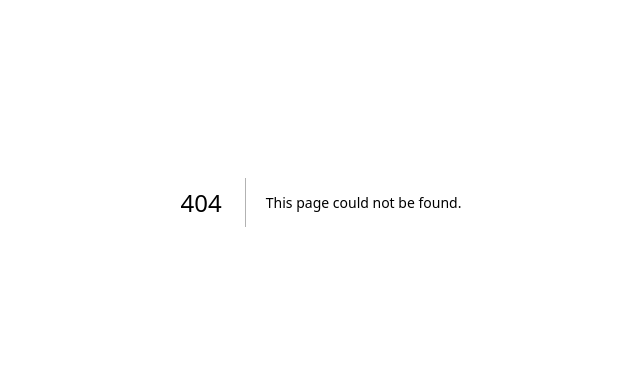
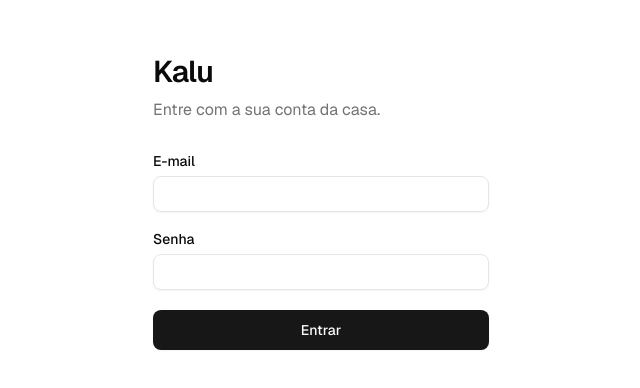
Before and after one commit to lucasjesus06/Kalu-account-management, a Next.js app: page /login in a window 1280 px wide. Before the commit this address had no page. Shown: the part 198-586 px from the top of the page, without its empty margins (319-959 px from the left). Built offline with nearby package versions, Linux system fonts and the light colour scheme.

Commit message:
FIN-03: cria tela de login e saída com server actions do Supabase Auth

```diff
--- /dev/null
+++ b/src/app/login/actions.ts
@@ -0,0 +1,30 @@
+"use server";
+
+import { redirect } from "next/navigation";
+import { createSupabaseServerClient } from "@/lib/supabase/server";
+
+export type SignInState = { error?: string };
+
+export async function signIn(_prevState: SignInState, formData: FormData): Promise<SignInState> {
+  const email = String(formData.get("email") ?? "").trim();
+  const password = String(formData.get("password") ?? "");
+
+  if (!email || !password) {
+    return { error: "Informe e-mail e senha." };
+  }
+
+  const supabase = await createSupabaseServerClient();
+  const { error } = await supabase.auth.signInWithPassword({ email, password });
+
+  if (error) {
+    return { error: "E-mail ou senha inválidos." };
+  }
+
+  redirect("/");
+}
+
+export async function signOut() {
+  const supabase = await createSupabaseServerClient();
+  await supabase.auth.signOut();
+  redirect("/login");
+}
--- /dev/null
+++ b/src/app/login/login-form.tsx
@@ -0,0 +1,52 @@
+"use client";
+
+import { useActionState } from "react";
+import { Button } from "@/components/ui/button";
+import { Input } from "@/components/ui/input";
+import { Label } from "@/components/ui/label";
+import { signIn, type SignInState } from "./actions";
+
+const initialState: SignInState = {};
+
+export function LoginForm() {
+  const [state, formAction, pending] = useActionState(signIn, initialState);
+
+  return (
+    <form action={formAction} className="flex flex-col gap-5">
+      <div className="flex flex-col gap-2">
+        <Label htmlFor="email">E-mail</Label>
+        <Input
+          id="email"
+          name="email"
+          type="email"
+          autoComplete="email"
+          inputMode="email"
+          required
+          aria-invalid={Boolean(state.error)}
+        />
+      </div>
+
+      <div className="flex flex-col gap-2">
+        <Label htmlFor="password">Senha</Label>
+        <Input
+          id="password"
+          name="password"
+          type="password"
+          autoComplete="current-password"
+          required
+          aria-invalid={Boolean(state.error)}
+        />
+      </div>
+
+      {state.error && (
+        <p role="alert" className="text-sm text-destructive">
+          {state.error}
+        </p>
+      )}
+
+      <Button type="submit" size="lg" disabled={pending}>
+        {pending ? "Entrando…" : "Entrar"}
+      </Button>
+    </form>
+  );
+}
--- /dev/null
+++ b/src/app/login/page.tsx
@@ -0,0 +1,18 @@
+import type { Metadata } from "next";
+import { LoginForm } from "./login-form";
+
+export const metadata: Metadata = {
+  title: "Entrar · Kalu",
+};
+
+export default function LoginPage() {
+  return (
+    <main className="mx-auto flex w-full max-w-sm flex-1 flex-col justify-center gap-8 px-6 py-12">
+      <header className="flex flex-col gap-2">
+        <h1 className="text-3xl font-semibold tracking-tight">Kalu</h1>
+        <p className="text-muted-foreground">Entre com a sua conta da casa.</p>
+      </header>
+      <LoginForm />
+    </main>
+  );
+}
```
